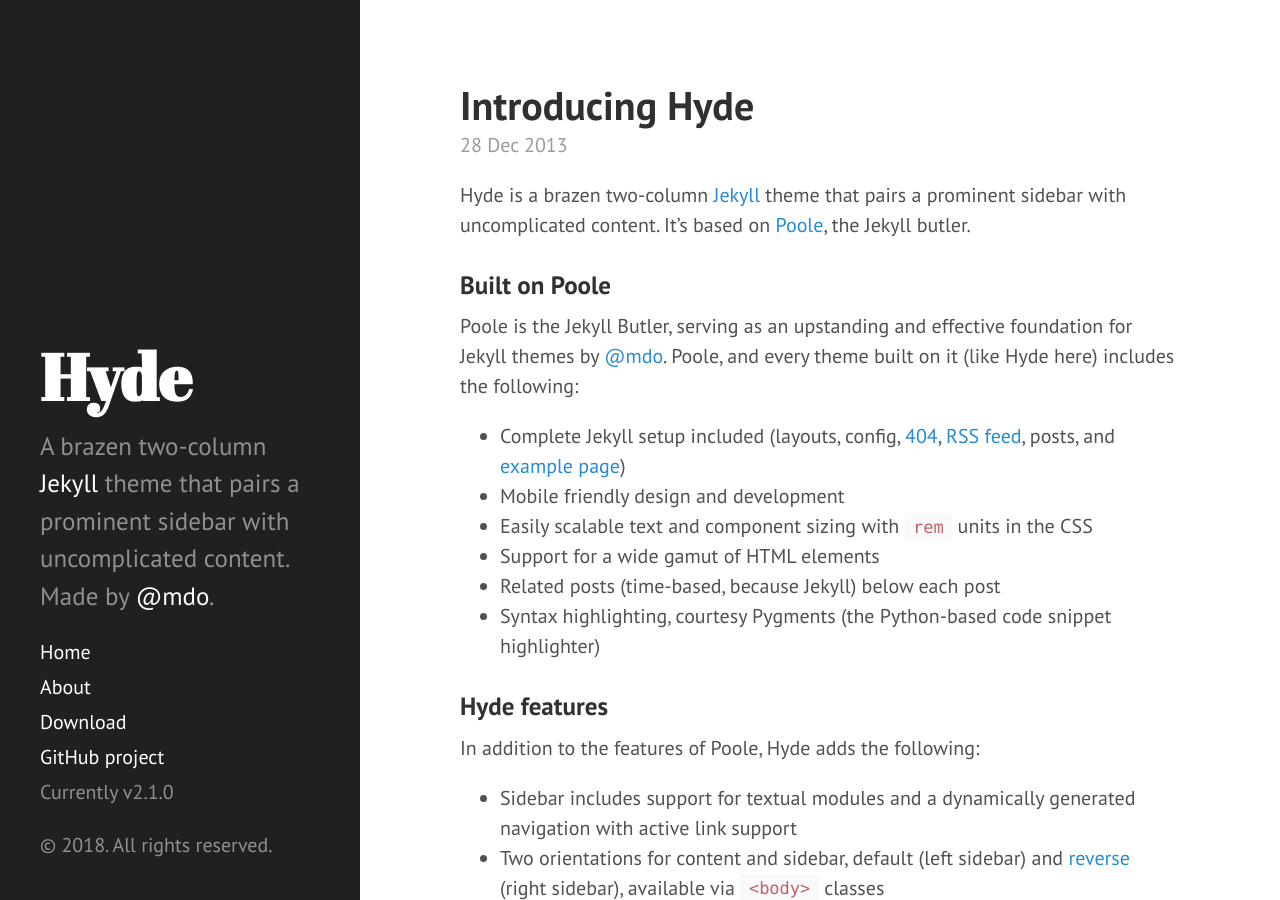
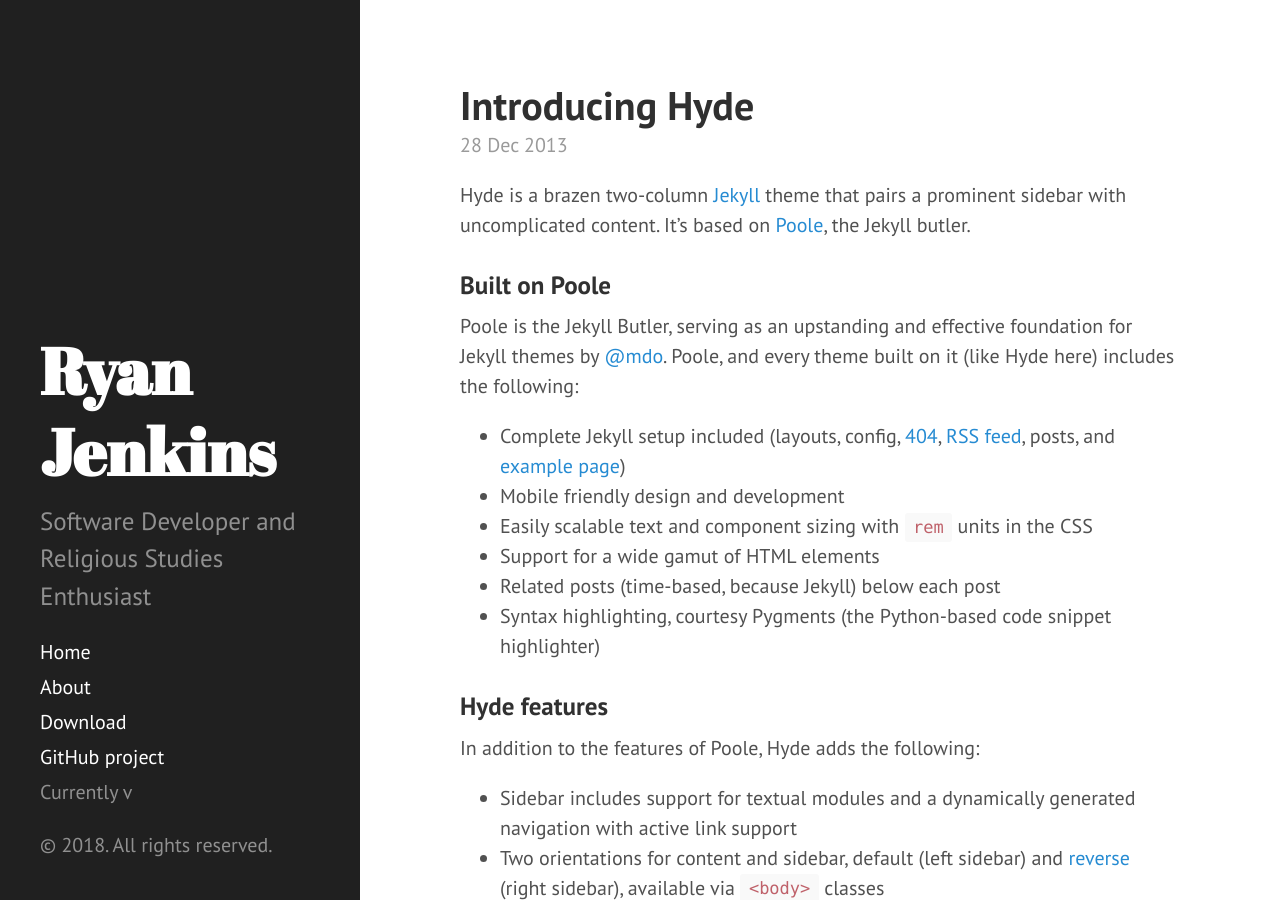
Before and after one commit to rajenkins/rajenkins.github.io, a Jekyll site: the page built from index.html, in a window 1280 px wide and 900 px high. Built offline with Jekyll 4.4.1, drawn with Linux system fonts in a browser that asks for light colours; Markdown is read by kramdown in place of the engine named in the settings; the list of posts is cut into pages by our own code.

Commit message:
update info

```diff
--- a/_config.yml
+++ b/_config.yml
@@ -6,20 +6,19 @@
 permalink:        pretty
 
 # Setup
-title:            Hyde
-tagline:          'A Jekyll theme'
-description:      'A brazen two-column <a href="http://jekyllrb.com" target="_blank">Jekyll</a> theme that pairs a prominent sidebar with uncomplicated content. Made by <a href="https://twitter.com/mdo" target="_blank">@mdo</a>.'
-url:              http://hyde.getpoole.com
+title:            Ryan Jenkins
+#tagline:          'A Jekyll theme'
+description:      'Software Developer and Religious Studies Enthusiast'
+url:              rajenkins.me
 baseurl:          /
 
 author:
-  name:           'Mark Otto'
-  url:            https://twitter.com/mdo
+  name:           'Ryan Jenkins'
+  url:            https://rajenkins.me
 
 paginate:         5
 
 # Custom vars
-version:          2.1.0
 
 github:
   repo:           https://github.com/poole/hyde
```
Also changed, not shown: 1 other file.
